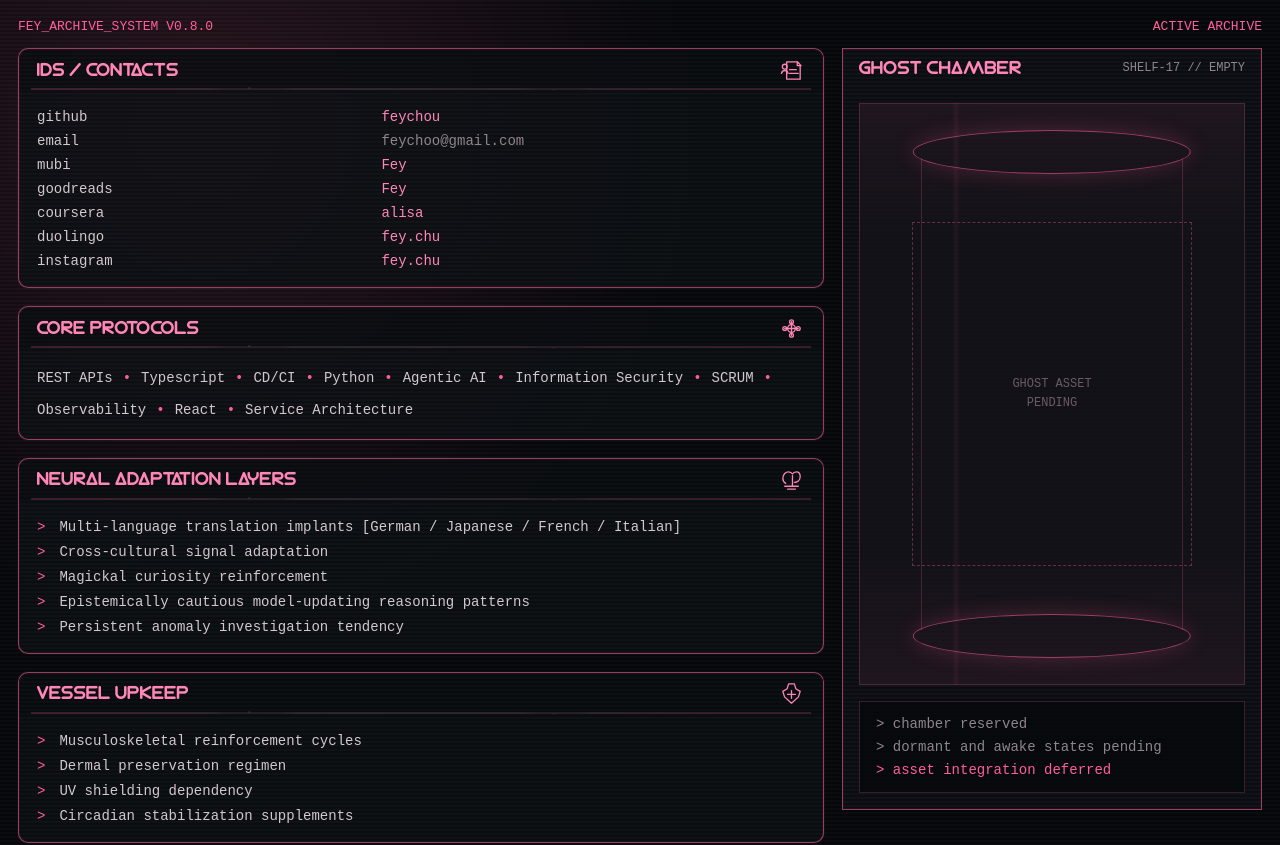
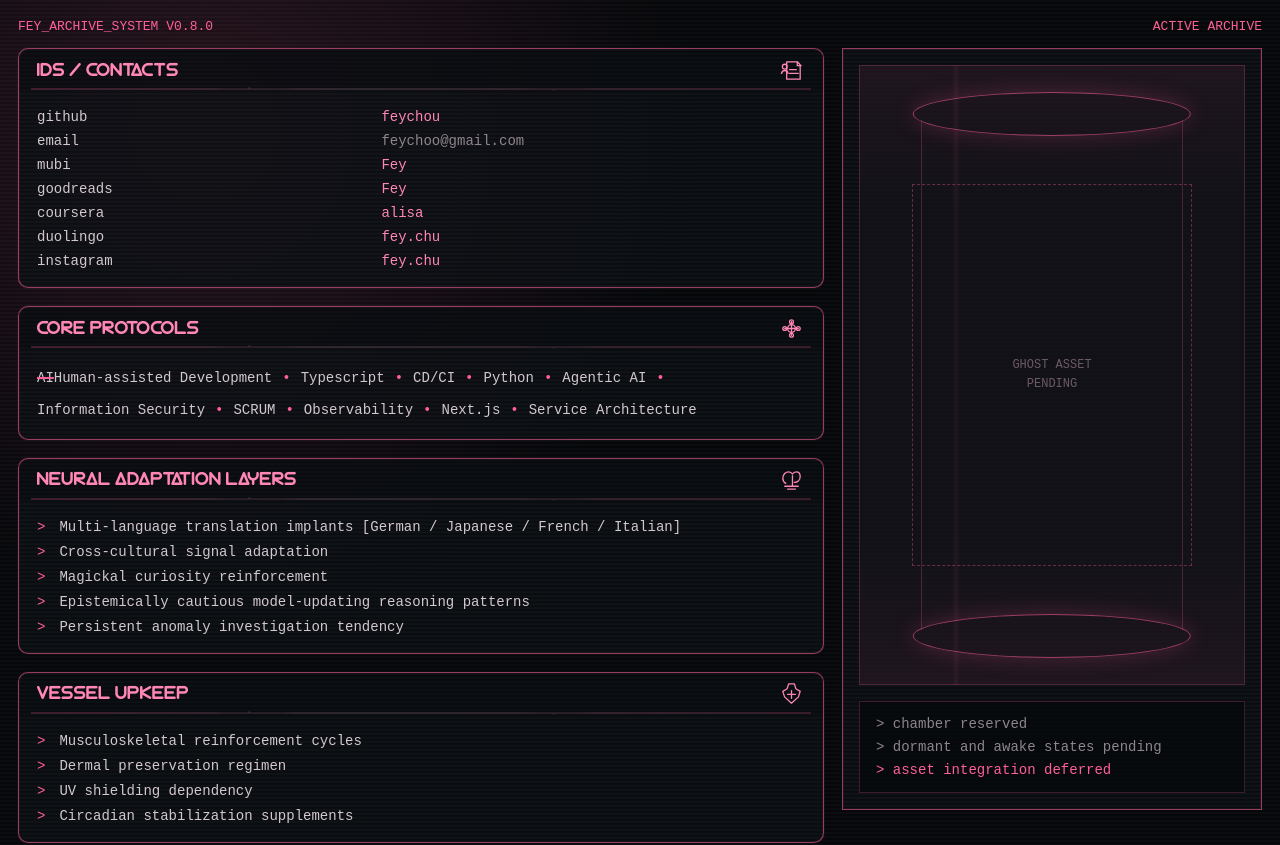
Before and after one commit to feychou/feychou.github.io, a React (Vite) app: page / in a window 1280 px wide. Shown: the top 845 px of the page. Built offline with nearby package versions, Linux system fonts and the light colour scheme.

Commit message:
add skills

```diff
--- a/src/App.css
+++ b/src/App.css
@@ -88,8 +88,7 @@ a:focus {
 }
 
 .meta-row span,
-.archive-panel-header h2,
-.ghost-slot-header h2 {
+.archive-panel-header h2 {
   color: var(--pink-hot);
   font-family: ElectroShackle, "Courier New", monospace;
   font-size: 18px;
@@ -360,6 +359,11 @@ a:focus {
 
 .skill-cloud span {
   color: var(--text);
+}
+
+.skill-cloud s {
+  text-decoration-color: var(--pink);
+  text-decoration-thickness: 2px;
 }
 
 .skill-cloud span:not(:last-child)::after {
--- a/src/App.jsx
+++ b/src/App.jsx
@@ -12,9 +12,16 @@ const contacts = [
 ];
 
 const skills = [
-  'REST APIs', 'Typescript', 'CD/CI', 'Python',
-  'Agentic AI', 'Information Security', 'SCRUM', 'Observability', 'React',
-  'Service Architecture'
+  {
+    key: 'human-assisted-development',
+    parts: [
+      { text: 'AI', strike: true },
+      { text: 'Human-assisted Development' },
+    ],
+  },
+  'Typescript', 'CD/CI', 'Python',
+  'Agentic AI', 'Information Security', 'SCRUM',
+  'Observability', 'Next.js', 'Service Architecture'
 ]
 
 const layers = [
@@ -161,7 +168,21 @@ function ContactList() {
 function SkillCloud() {
   return (
     <div className="skill-cloud">
-      {skills.map((skill) => <span key={skill}>{skill}</span>)}
+      {skills.map((skill) => {
+        if (typeof skill === 'string') {
+          return <span key={skill}>{skill}</span>;
+        }
+
+        return (
+          <span key={skill.key}>
+            {skill.parts.map((part) => (
+              part.strike
+                ? <s key={part.text}>{part.text}</s>
+                : <React.Fragment key={part.text}>{part.text}</React.Fragment>
+            ))}
+          </span>
+        );
+      })}
     </div>
   );
 }
@@ -250,10 +271,6 @@ class App extends Component {
           </section>
 
           <aside className="ghost-slot">
-            <div className="ghost-slot-header">
-              <h2>Ghost Chamber</h2>
-              <span>SHELF-17 // EMPTY</span>
-            </div>
             <div className="ghost-stage" aria-label="Reserved ghost chamber space">
               <div className="ghost-stage-rings" />
               <div className="ghost-placeholder">
```
